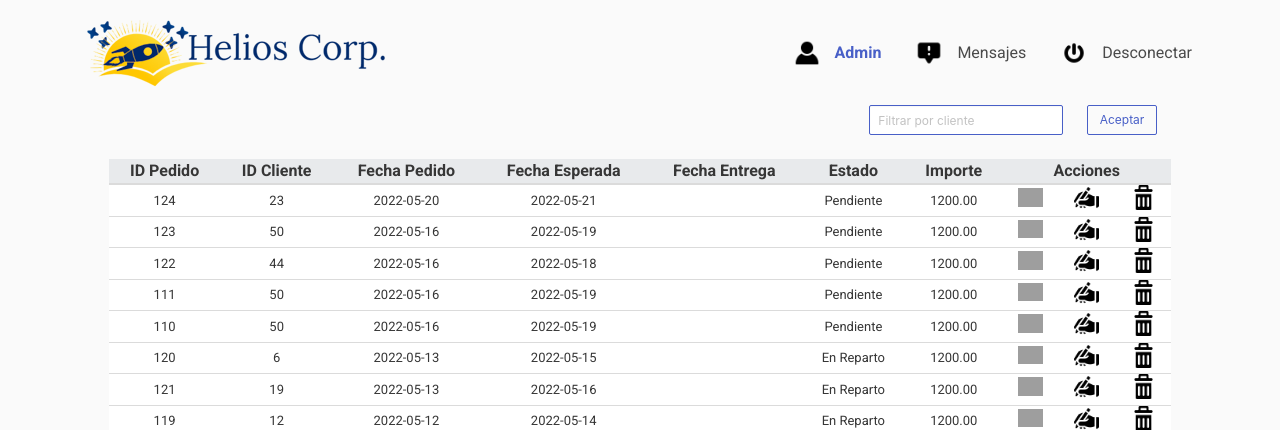
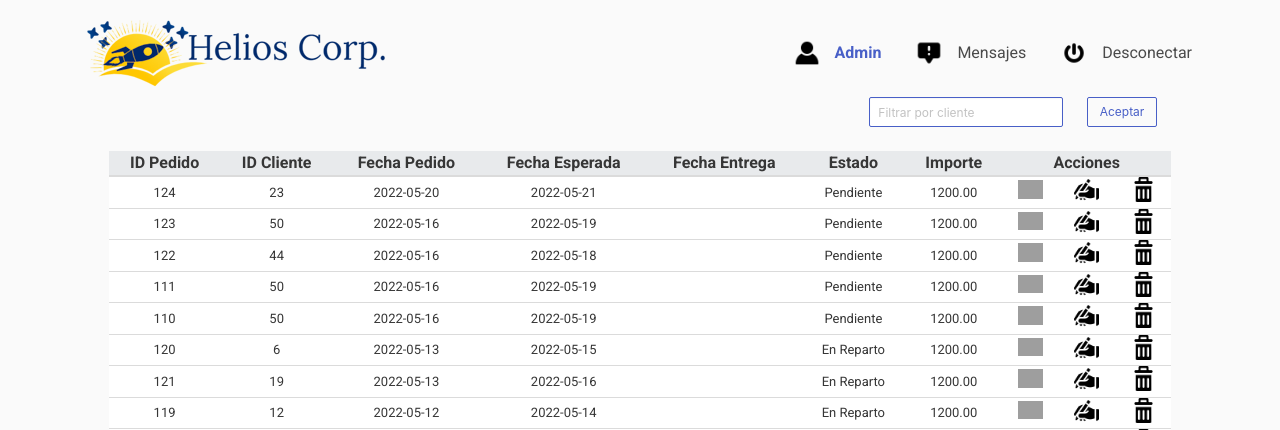
Before and after one commit to JaumeKyC/proyectito, a PHP site: page /pages/pedidos.php in a window 1280 px wide. Shown: the top 430 px of the page. Run offline with PHP 8.4, Linux system fonts and the light colour scheme; a user stored in the database is signed in; data comes from the database, SQL or seed files in the repository; grey boxes are pictures that could not be loaded.

Commit message:
Modificando Searcher

```diff
--- a/css/general-style.css
+++ b/css/general-style.css
@@ -137,3 +137,8 @@ td{
     pointer-events: none;
     opacity: 50%;
    }
+
+
+.espaciadoSearcher{
+    margin-top: -20px;
+}
--- a/pages/clientes.php
+++ b/pages/clientes.php
@@ -71,7 +71,7 @@ $helios = new HeliosCorp();
 
     <main>
         <!-- Block para dar espacio con el header, uno vacío primero para que haya un espacio con el segundo -->
-        <div class="columns">
+        <div class="columns espaciadoSearcher ">
             <div class="column is-8"></div>
             <div class="column is-2">
                 <form method="post" action="#">
--- a/pages/pedidos.php
+++ b/pages/pedidos.php
@@ -71,7 +71,7 @@ $helios = new HeliosCorp();
 
     <main>
         <!-- Block para dar espacio con el header, uno vacío primero para que haya un espacio con el segundo -->
-        <div class="columns">
+        <div class="columns espaciadoSearcher">
             <div class="column is-8"></div>
             <div class="column is-2">
                 <form method="post" action="#">
--- a/pages/productos.php
+++ b/pages/productos.php
@@ -69,7 +69,7 @@ $helios = new HeliosCorp();
 
     <main>
         <!-- Block para dar espacio con el header, uno vacío primero para que haya un espacio con el segundo -->
-        <div class="columns">
+        <div class="columns espaciadoSearcher">
             <div class="column is-8"></div>
             <div class="column is-2">
                 <form method="post" action="#">
```
